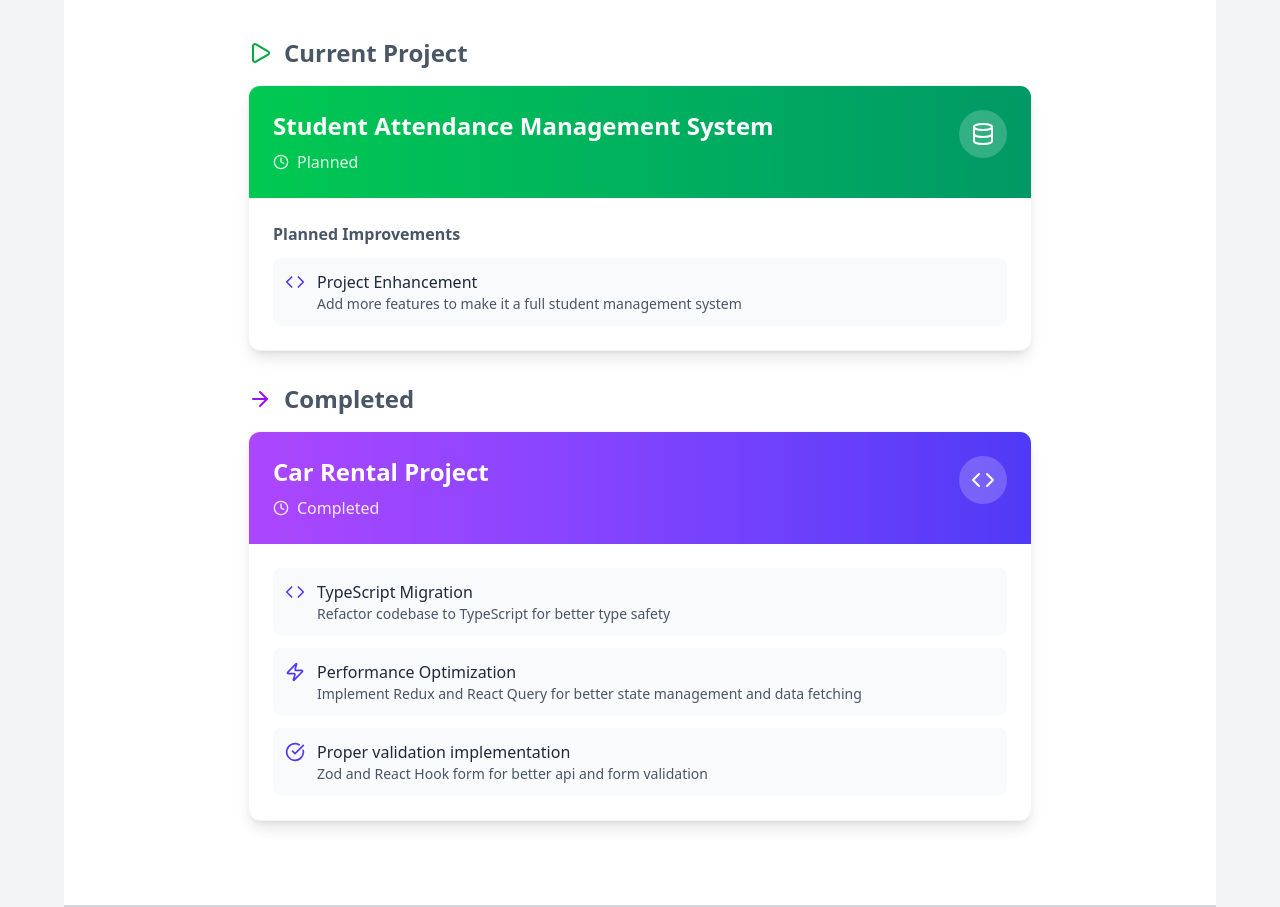
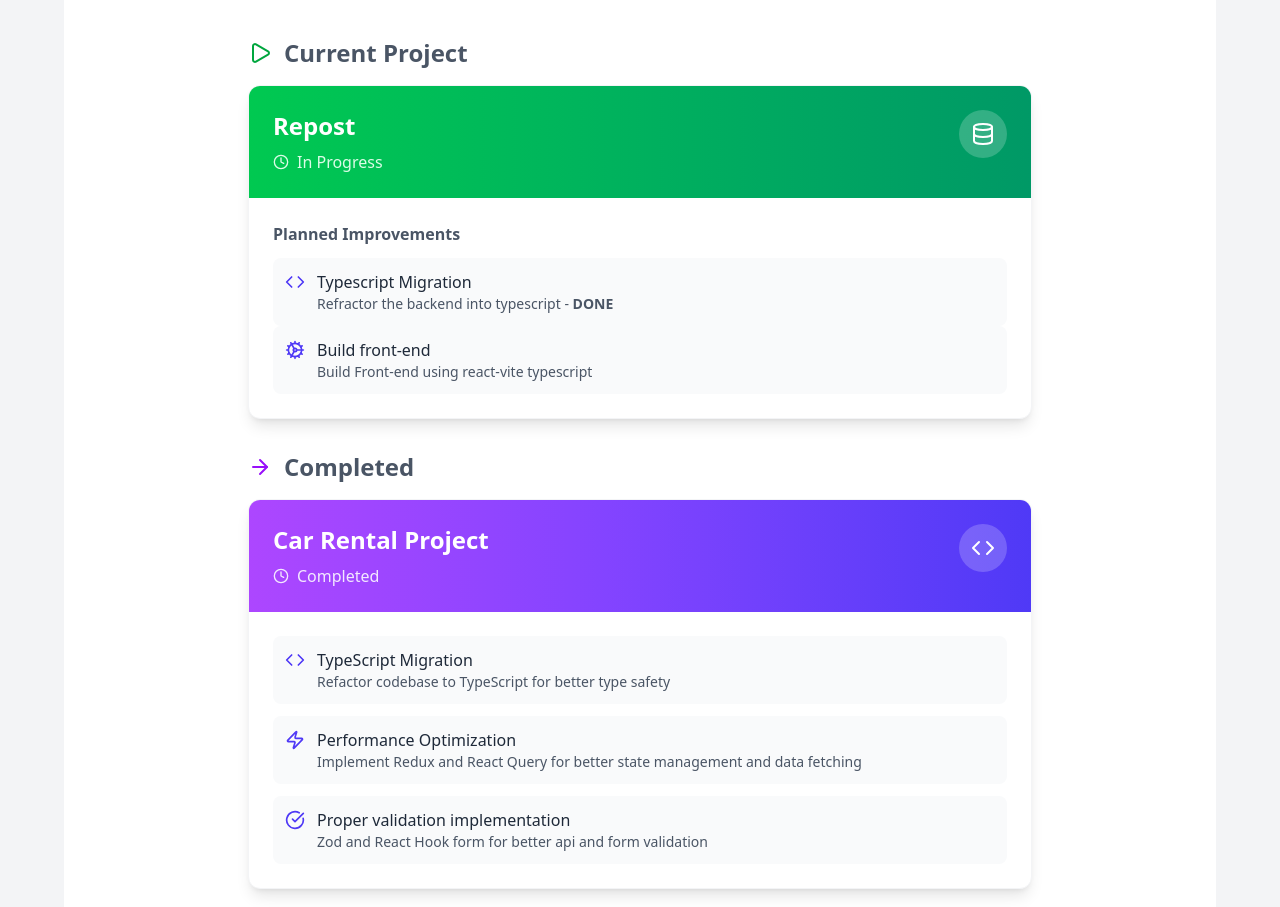
Before and after one commit to bartue-dev/portfolio-GUI, a React (Vite) app: page / in a window 1280 px wide. Shown: the part 1595-2502 px from the top of the page. Built offline with nearby package versions, Linux system fonts and the light colour scheme.

Commit message:
Edit activities make current project repost in progress

```diff
--- a/src/components/activities/activity.tsx
+++ b/src/components/activities/activity.tsx
@@ -5,7 +5,8 @@ import {
   Code,
   Database,
   Zap,
-  CircleCheckBig
+  CircleCheckBig,
+  Cog
 } from "lucide-react";
 
 export default function Activity() {
@@ -31,11 +32,11 @@ export default function Activity() {
               <div className="flex items-start justify-between">
                 <div>
                   <h3 className="text-2xl font-bold text-white mb-2">
-                    Student Attendance Management System
+                    Repost
                   </h3>
                   <div className="flex items-center gap-2 text-green-100">
                     <Clock className="w-4 h-4" />
-                    <span>Planned</span>
+                    <span>In Progress</span>
                   </div>
                 </div>
                 <div className="bg-white/20 rounded-full p-3">
@@ -49,8 +50,16 @@ export default function Activity() {
               <div className="flex items-start gap-3 p-3 bg-gray-50 rounded-lg">
                 <Code className="w-5 h-5 text-indigo-600 mt-0.5" />
                 <div>
-                  <p className="font-medium text-gray-800">Project Enhancement</p>
-                  <p className="text-sm text-gray-600">Add more features to make it a full student management system</p>
+                  <p className="font-medium text-gray-800">Typescript Migration</p>
+                  <p className="text-sm text-gray-600">Refractor the backend into typescript - <span className="font-bold">DONE</span></p>
+                </div>
+              </div>
+
+              <div className="flex items-start gap-3 p-3 bg-gray-50 rounded-lg">
+                <Cog className="w-5 h-5 text-indigo-600 mt-0.5" />
+                <div>
+                  <p className="font-medium text-gray-800">Build front-end</p>
+                  <p className="text-sm text-gray-600">Build Front-end using react-vite typescript</p>
                 </div>
               </div>
 
```
